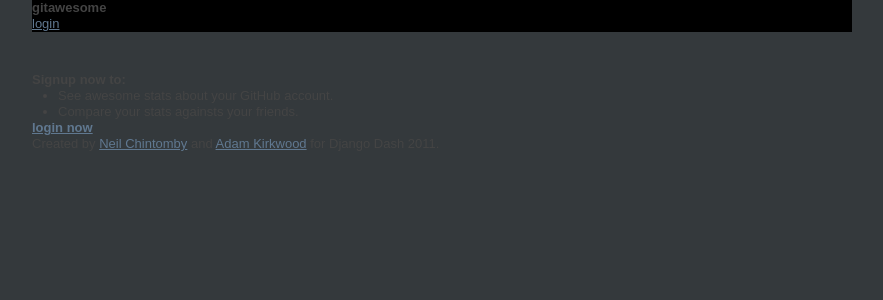
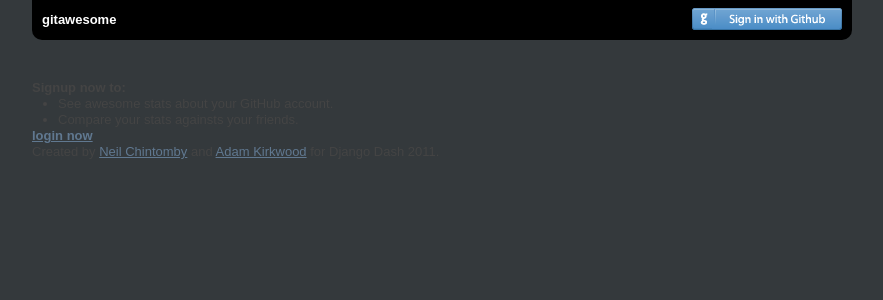
Before and after one commit to macro/dash11, a Django app: page / in a window 1280 px wide. Shown: the top 300 px of the page, without its empty margins (198-1081 px from the left). Run offline with Django 3.2, Linux system fonts and the light colour scheme; parts of the project's set-up code (start-up, migrations or seed data) failed here and were passed over; some libraries are stand-ins or nearby versions.

Commit message:
added 'github connect' button

```diff
--- a/dash_proj/gitawesome/static/css/style.css
+++ b/dash_proj/gitawesome/static/css/style.css
@@ -122,7 +122,13 @@ table { border-radius: 4px; -moz-border-radius: 4px; -webkit-border-radius: 4px;
 #profile header,
 #project header { border-radius: 6px 6px 0 0; -moz-border-radius: 6px 6px 0 0; -webkit-border-radius: 6px 6px 0 0; }
 
-#masthead .wrapper { background-color: black; margin: 0 auto 40px auto; }
+#masthead .wrapper { background-color: black; margin: 0 auto 40px auto; height: 40px; border-radius: 0 0 10px 10px;}
+#masthead h1 { float: left; width: 200px; line-height: 40px; margin: 0 10px; color: white; }
+#masthead nav { float: right; margin: 0 10px 0 0;}
+#masthead nav .connect { background: url('../img/github_signin.png') 0px 0px no-repeat; width: 150px; height: 22px; display: block; margin: 8px 0 0 0;}
+#masthead nav .connect:hover { background-position: 0px -24px; }
+#masthead nav .connect:active { background-position: 0px -48px; }
+#masthead nav .connect span { display: inline-block; margin-left: -9999px; }
 
 /* tables */
 table { width: 100%; background-color: #f5f6fa; }
--- a/dash_proj/templates/base.html
+++ b/dash_proj/templates/base.html
@@ -37,7 +37,7 @@
                             <li><a href="{% url gitawesome_home %}">{{ request.user.username }}</a> |</li>
                             <li><a href="{% url logout %}">logout</a></li>
                         {% else %}
-                            <li><a href="{% url login %}">login</a></li>
+                            <li><a href="{% url login %}" class="connect"><span>login</span></a></li>
                         {% endif %}
                     </ul>
                 </nav>
```
Also changed, not shown: dash_proj/gitawesome/static/img/github_signin.png (added).
